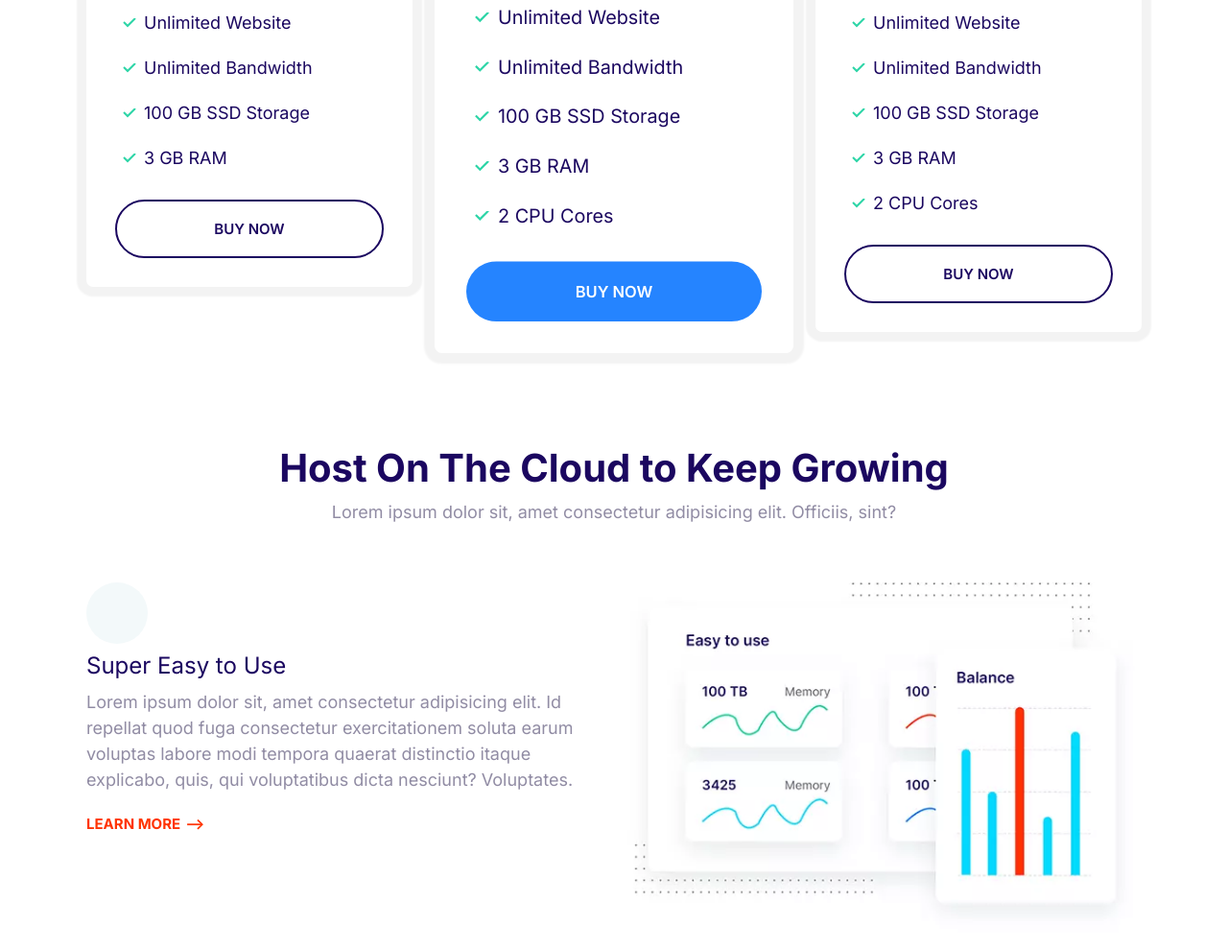
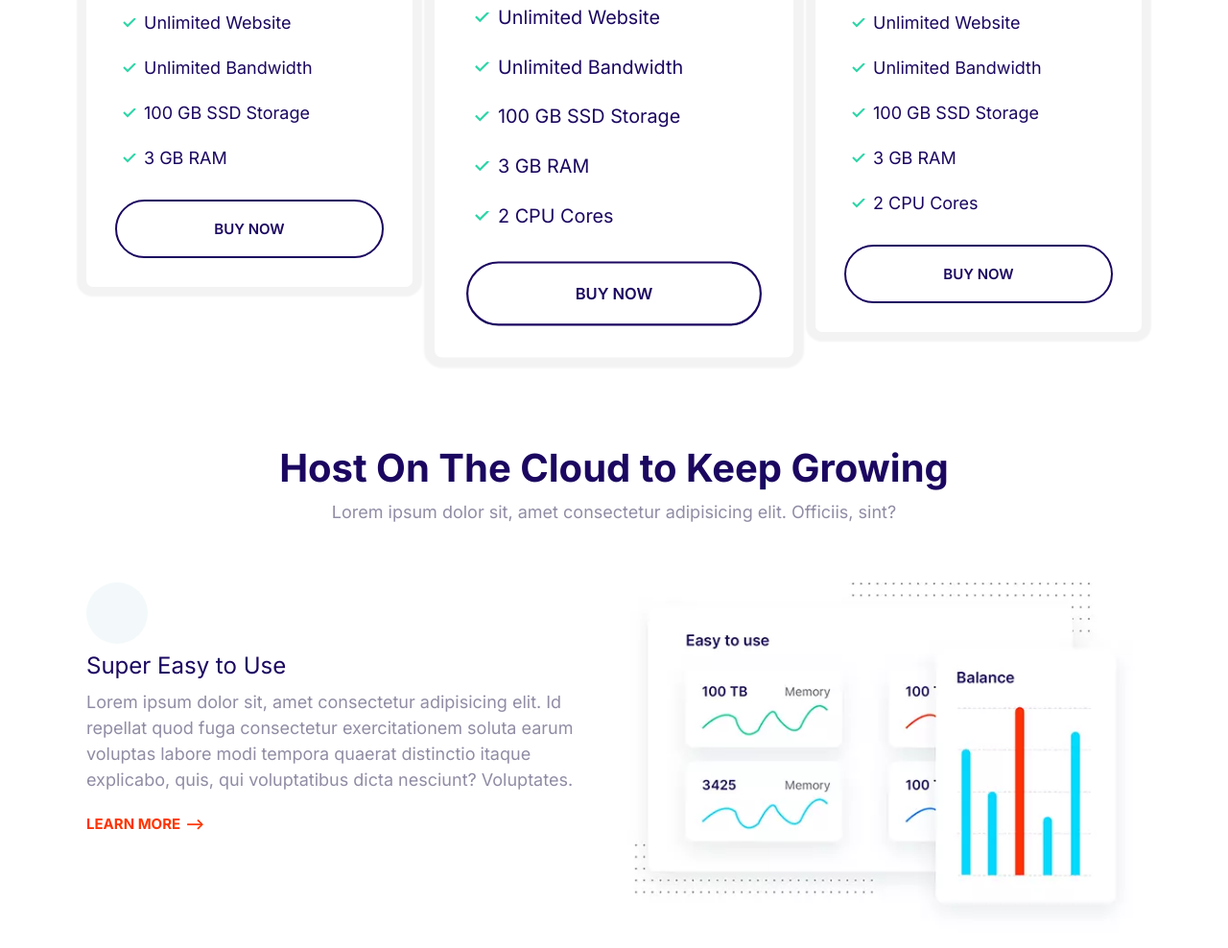
Before and after one commit to MJokar1993/firstHtmlProjectByMosh, a website built with Parcel: page index.html in a window 1280 px wide. Shown: the part 1557-2545 px from the top of the page at 96% size. Built offline with nearby package versions, Linux system fonts and the light colour scheme; files whose address does not match are found by name.

Commit message:
update the button

```diff
--- a/index.html
+++ b/index.html
@@ -122,7 +122,7 @@
                 <li class="list__item">3 GB RAM</li>
                 <li class="list__item">2 CPU Cores</li>
               </ul>
-              <button class="btn btn--primary btn--block">Buy Now</button>
+              <button class="btn btn--outline btn--block">Buy Now</button>
             </div>
           </div>
         </div>
```
